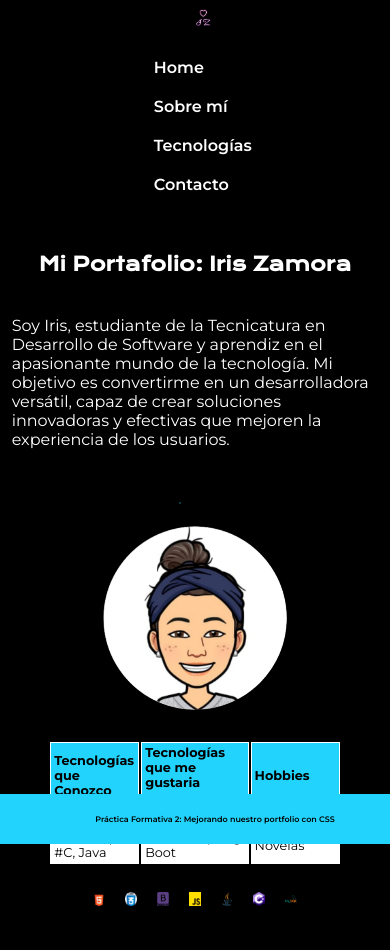
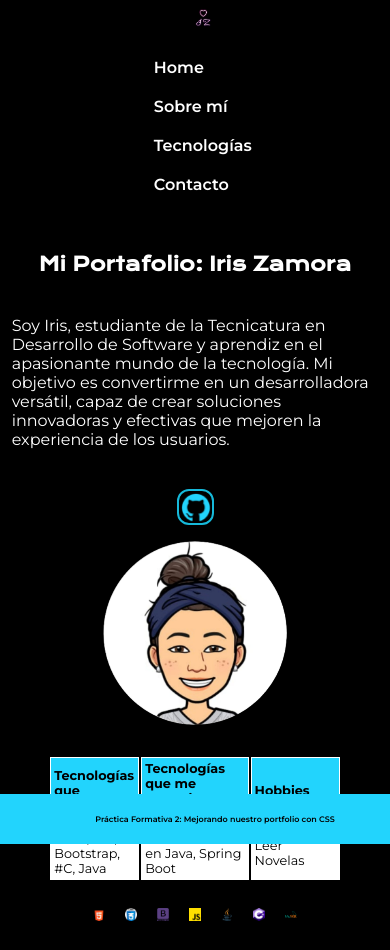
Before and after one commit to IrisZamora/MiPortafolio, a plain HTML site: page index.html in a window 390 px wide. Shown: the top 950 px of the page. Drawn offline with nearby package versions, Linux system fonts and the light colour scheme.

Commit message:
Modificación tamaño responsivo logo

```diff
--- a/style.css
+++ b/style.css
@@ -124,14 +124,18 @@ header{
     font-weight: 400;
 }
 
+
 .github{
-    padding:5px;
-    border: 1px solid #000000;
+    border: 2px solid #16b9da;
     border-radius: 12px;
+    width:2rem;
+    padding: 2%;
 }
 
 .github:hover{
     border: 2px solid #FFFFFF;
+    width: 2.5rem;
+
 }
 
 .contenido__imagen{
```
